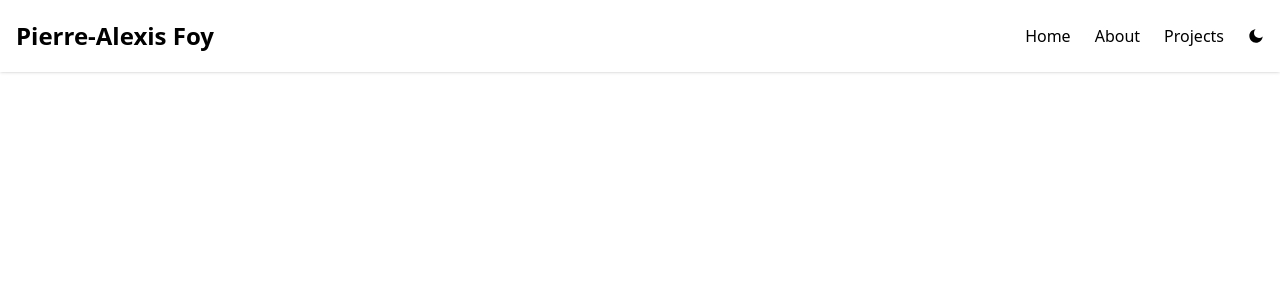
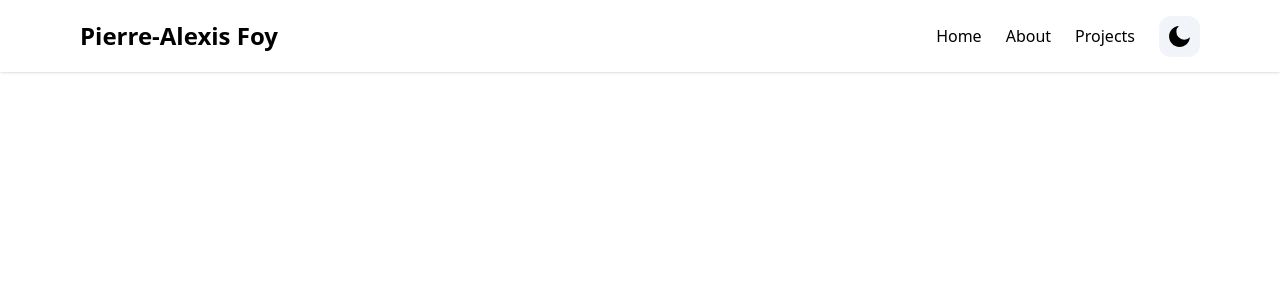
Before and after one commit to PierrealFOY/portfolio_next, a Next.js app: page / in a window 1280 px wide. Shown: the top 300 px of the page. Built offline with nearby package versions, Linux system fonts and the light colour scheme.

Commit message:
dark / light toggle button is Ok

```diff
--- a/app/layout.tsx
+++ b/app/layout.tsx
@@ -1,14 +1,9 @@
+"use client"
 import '../styles/globals.css'
 import { Inter } from 'next/font/google'
 import Navbar from '@/components/Navbar'
+import { ThemeProvider } from 'next-themes'
 
-
-const inter = Inter({ subsets: ['latin'] })
-
-export const metadata = {
-  title: 'Create Next App',
-  description: 'Generated by create next app',
-}
 
 export default function RootLayout({
   children,
@@ -18,8 +13,10 @@ export default function RootLayout({
   return (
     <html lang="en">
       <body>
-        <Navbar />
-        {children}
+        <ThemeProvider enableSystem={true} attribute="class">
+          <Navbar />
+          {children}
+        </ThemeProvider>
       </body>
     </html>
   )
--- a/app/page.tsx
+++ b/app/page.tsx
@@ -2,7 +2,7 @@
 export default function Home() {
   return (
     <main>
-      <h1 className="text-2xl"> Hi There</h1>
+      <h1 className="text-2xl"></h1>
     </main>
   )
 }
--- a/components/Navbar.tsx
+++ b/components/Navbar.tsx
@@ -32,7 +32,7 @@ function Navbar (): React.JSX.Element {
     // const [navbar, setNavbar] = useState(false);
 
     return (
-        <header className="w-full mx-auto px-4 bg-white shadow fixed top-0 z-0">
+        <header className="w-full mx-auto  px-4 sm:px-20 fixed top-0 z-50 shadow bg-white dark:bg-stone-900 dark:border-b dark:border-stone-600">
             <div className="justify-between md:items-center md:flex">
                 <div>
                     <div className="md:py-5 md:block">
@@ -44,13 +44,19 @@ function Navbar (): React.JSX.Element {
                         return <a key={idx}>{item.label}</a>
                     })}
                     {currentTheme === "dark" ? (
-                        <button>
-                            <RiSunLine />
+                        <button
+                            onClick={() => setTheme("light")}
+                            className=" bg-slate-100 p-2 rounded-xl"
+                        >
+                            <RiSunLine size={25} color="black"/>
                         </button>
                     ) : (
-                    <button>
-                        <RiMoonFill />
-                    </button>
+                        <button
+                            onClick={() => setTheme("dark")}
+                            className=" bg-slate-100 p-2 rounded-xl"
+                        >
+                            <RiMoonFill size={25} />
+                        </button>
                     )}
                 </div>
             </div>
--- a/tailwind.config.js
+++ b/tailwind.config.js
@@ -2,6 +2,7 @@
 
 
 module.exports = {
+  darkMode: "class",
   content: [
     './pages/**/*.{js,ts,jsx,tsx,mdx}',
     './components/**/*.{js,ts,jsx,tsx,mdx}',
```
